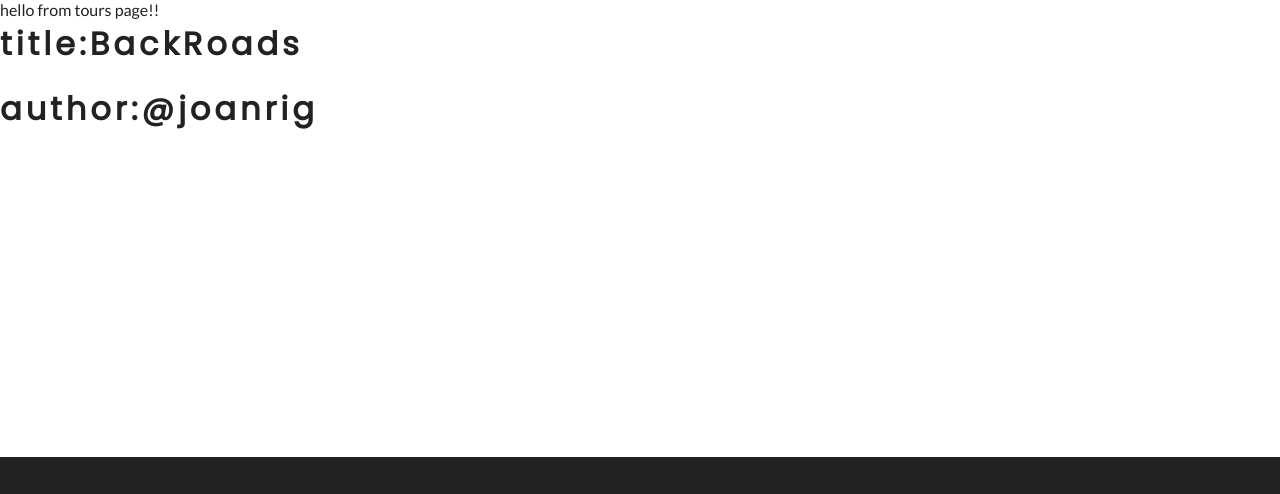
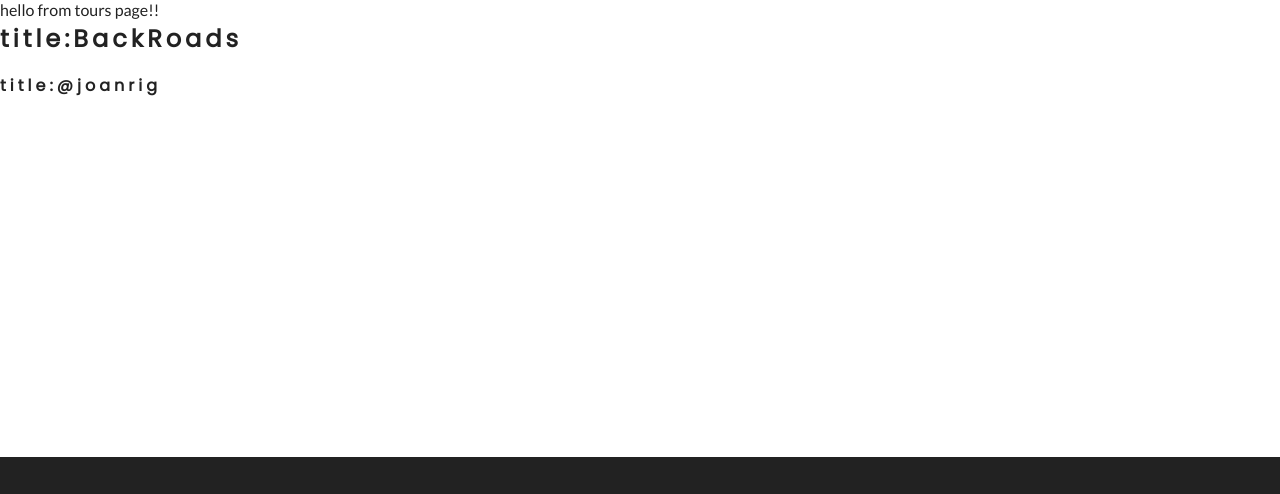
Before and after one commit to joanrig/joan-backroads, a Gatsby site: page /tours in a window 1280 px wide. Shown: the part 148-642 px from the top of the page. Built offline with nearby package versions, Linux system fonts and the light colour scheme; Gatsby itself is replaced by a stand-in of ours.

Commit message:
added RegularHeader with static query

```diff
--- a/src/examples/Header.js
+++ b/src/examples/Header.js
@@ -2,7 +2,7 @@ import React from 'react'
 import { useStaticQuery, graphql } from 'gatsby'
 
 const getSiteData = graphql`
-{
+query FirstQuery {
     site {
       siteMetadata {
         title
--- /dev/null
+++ b/src/examples/RegularHeader.js
@@ -0,0 +1,37 @@
+import React from 'react'
+import { StaticQuery, graphql} from 'gatsby'
+
+const getSiteData = graphql`
+query  {
+    site {
+      siteMetadata {
+        title
+        description
+        author
+        data {
+          name
+          age
+        }
+      }
+    }
+  }
+`
+
+const RegularHeader = () => {
+
+    return (
+        <StaticQuery query={getSiteData} render={(data)=>{
+            console.log(data)
+            return (
+                <div>
+                    <h2>title:{ data.site.siteMetadata.title }</h2>
+                    <h4>title:{ data.site.siteMetadata.author }</h4>
+                </div>
+            )
+        }}>
+
+        </StaticQuery>
+    )
+}
+
+export default RegularHeader
--- a/src/pages/tours.js
+++ b/src/pages/tours.js
@@ -1,7 +1,7 @@
 import React from 'react'
 import Layout from '../components/Layout'
 // import Button from '../examples/Button'
-import Header from '../examples/Header'
+import Header from '../examples/RegularHeader'
 
 const tours = () => {
     return (
```
